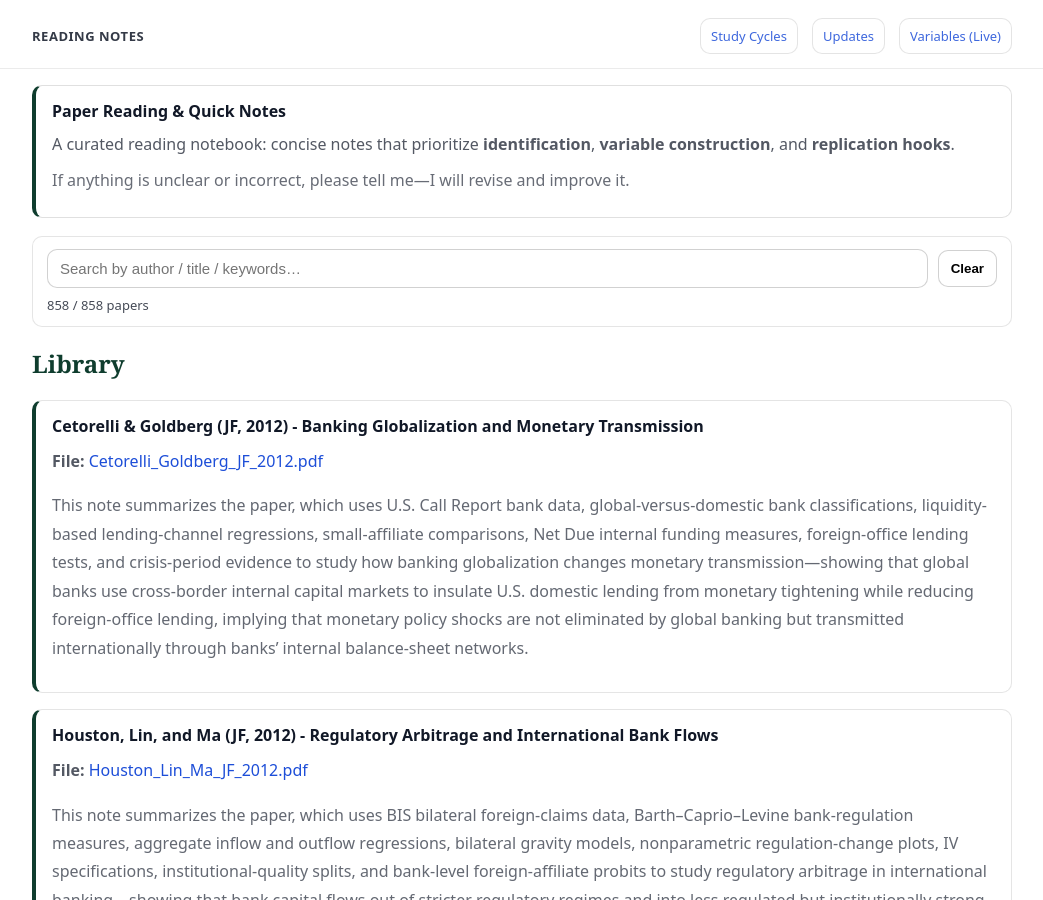
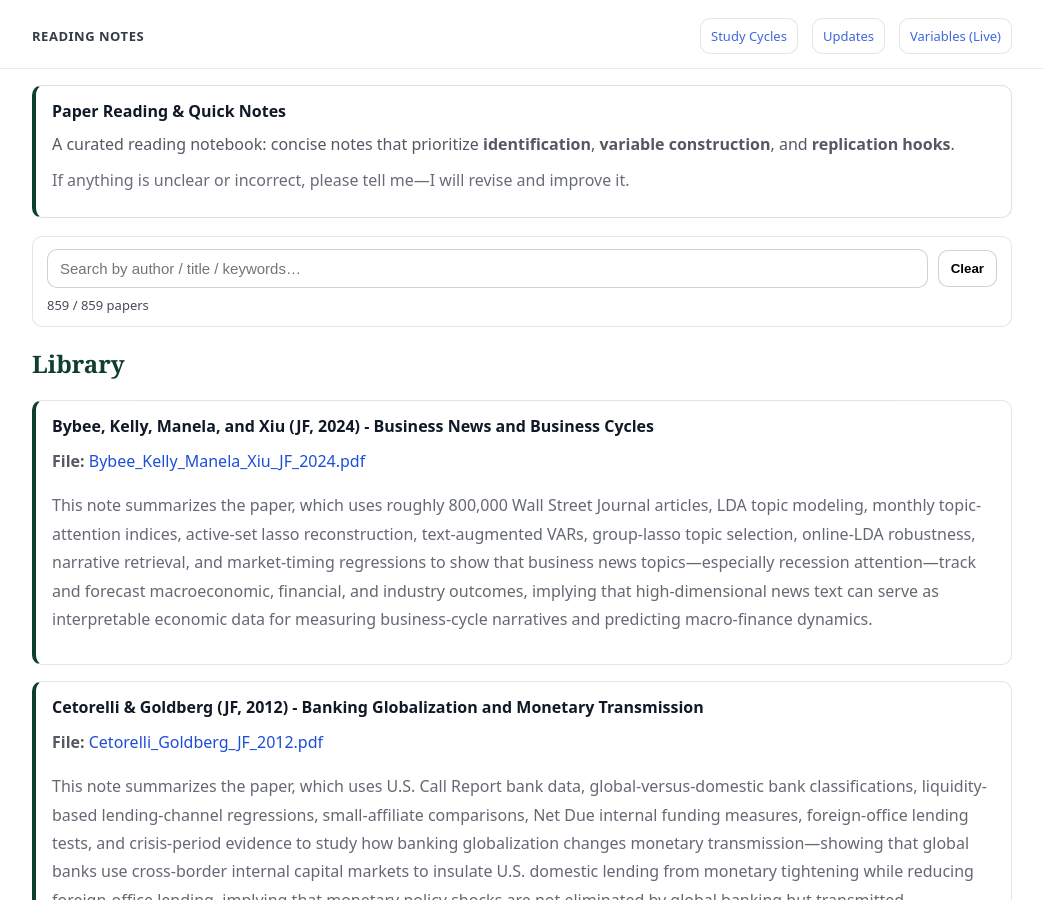
Before and after one commit to yaxinzn/study-archive, a Jekyll site: the page built from reading/index.md, in a window 1280 px wide and 900 px high. Shown: the whole window, without its empty margins (118-1161 px from the left). Built offline with Jekyll 4.4.1, drawn with Linux system fonts in a browser that asks for light colours.

Commit message:
Reading: add/update Bybee_Kelly_Manela_Xiu_JF_2024.pdf

```diff
--- a/_data/reading.yml
+++ b/_data/reading.yml
@@ -1,3 +1,7 @@
+- title: "Bybee, Kelly, Manela, and Xiu (JF, 2024) - Business News and Business Cycles"
+  file: "Bybee_Kelly_Manela_Xiu_JF_2024.pdf"
+  desc: "This note summarizes the paper, which uses roughly 800,000 Wall Street Journal articles, LDA topic modeling, monthly topic-attention indices, active-set lasso reconstruction, text-augmented VARs, group-lasso topic selection, online-LDA robustness, narrative retrieval, and market-timing regressions to show that business news topics—especially recession attention—track and forecast macroeconomic, financial, and industry outcomes, implying that high-dimensional news text can serve as interpretable economic data for measuring business-cycle narratives and predicting macro-finance dynamics."
+
 - title: "Cetorelli & Goldberg (JF, 2012) - Banking Globalization and Monetary Transmission"
   file: "Cetorelli_Goldberg_JF_2012.pdf"
   desc: "This note summarizes the paper, which uses U.S. Call Report bank data, global-versus-domestic bank classifications, liquidity-based lending-channel regressions, small-affiliate comparisons, Net Due internal funding measures, foreign-office lending tests, and crisis-period evidence to study how banking globalization changes monetary transmission—showing that global banks use cross-border internal capital markets to insulate U.S. domestic lending from monetary tightening while reducing foreign-office lending, implying that monetary policy shocks are not eliminated by global banking but transmitted internationally through banks’ internal balance-sheet networks."
```
Also changed, not shown: 1 other file.
